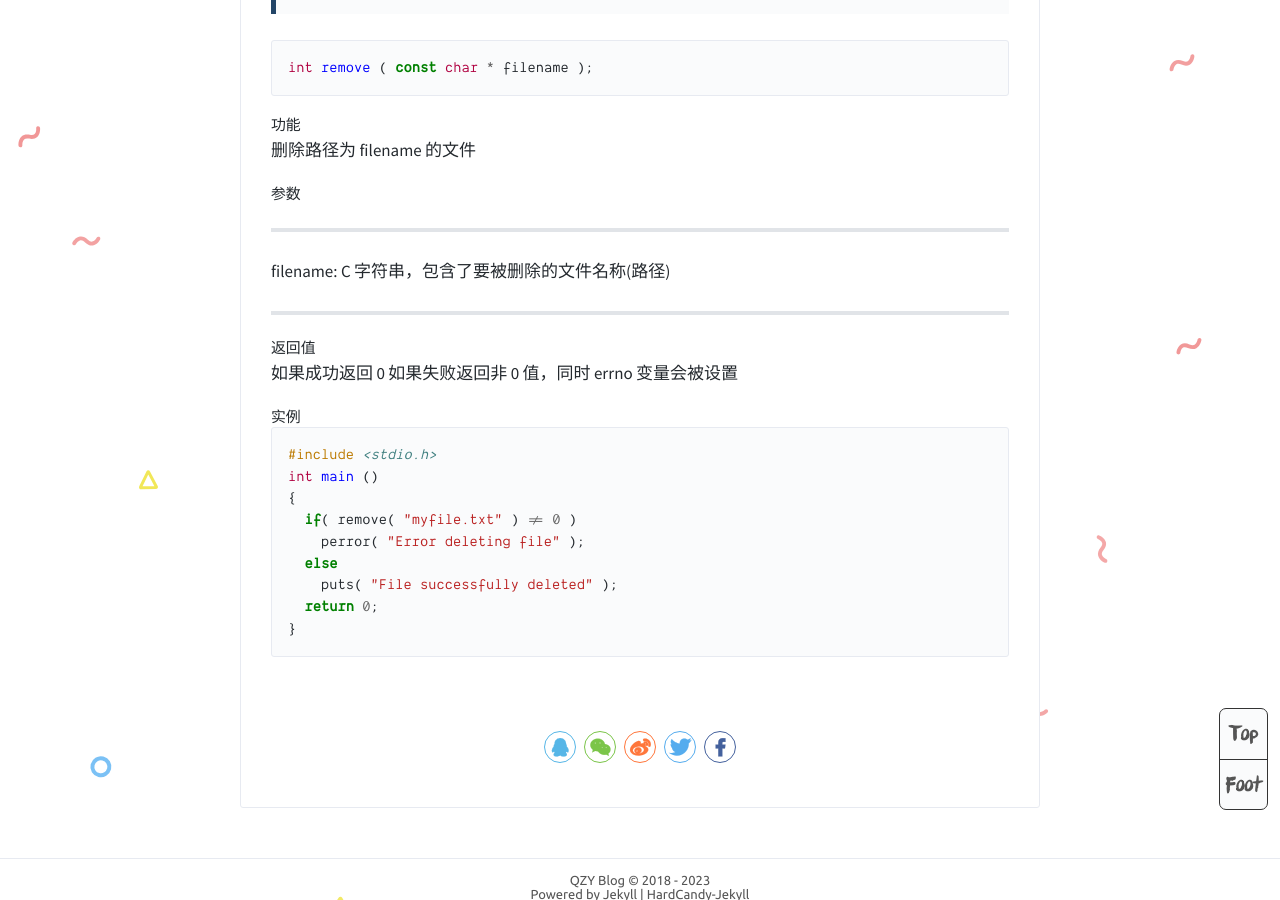
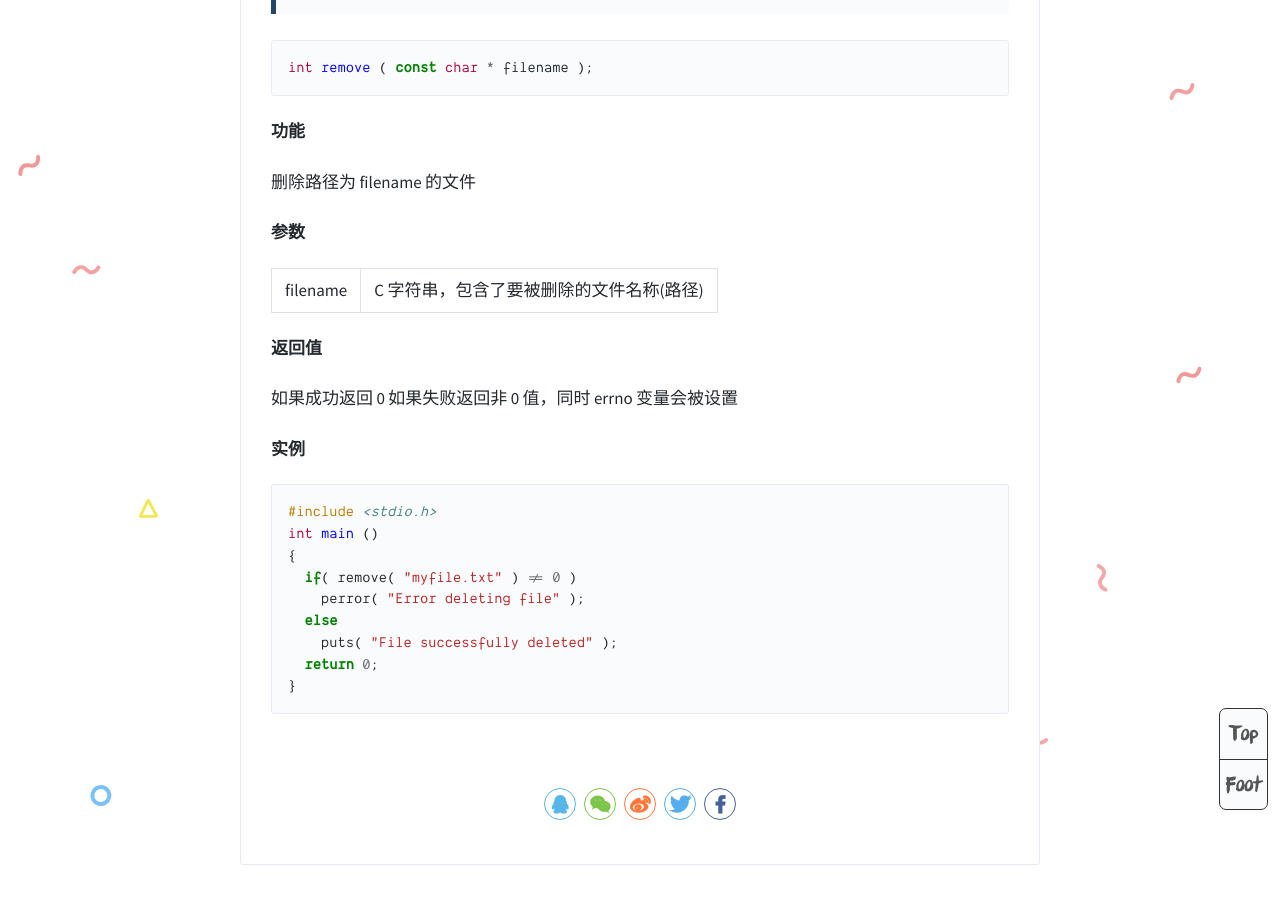
Before and after one commit to westqzy/westqzy.github.io11, a Jekyll site: the page built from _posts/2023-02-04-CL0.md, in a window 1280 px wide and 900 px high, scrolled down 961 px. Built offline with Jekyll 4.4.1, drawn with Linux system fonts in a browser that asks for light colours; some of the changed lines change nothing that is shown.

Commit message:
Update 2023-02-04-CL0.md

````diff
--- a/_posts/2023-02-04-CL0.md
+++ b/_posts/2023-02-04-CL0.md
@@ -4,6 +4,7 @@ title:  "C语言标准库学习-stdio.h"
 date:   2023-02-04 02:35:21 +0800
 tags: C语言 C标准库
 color: rgb(255,210,32)
+toc: true
 ---
 
 # stdio.h
@@ -20,23 +21,20 @@ color: rgb(255,210,32)
 int remove ( const char * filename );
 ```
 
-##### 功能
+**功能**
 
 删除路径为 filename 的文件
 
-##### 参数
+**参数**
 
----
-filename: C 字符串，包含了要被删除的文件名称(路径)
+|  filename   | C 字符串，包含了要被删除的文件名称(路径) |
 
----
-
-##### 返回值
+**返回值**
 
 如果成功返回 0
 如果失败返回非 0 值，同时 errno 变量会被设置
 
-##### 实例
+**实例**
 
 ```c
 #include <stdio.h>
````
